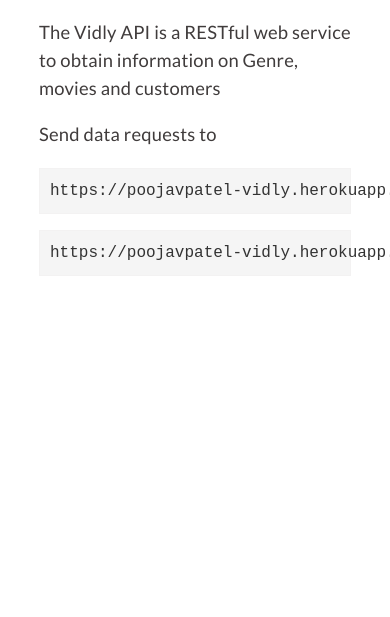
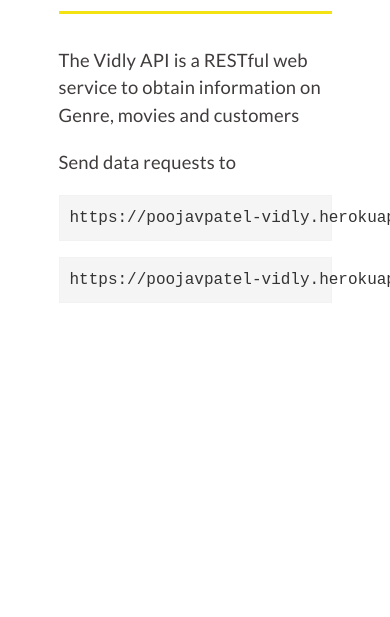
Before and after one commit to Poojavpatel/vidly, a website: page static/index.html in a window 390 px wide. Shown: the part 227-844 px from the top of the page. Drawn offline with Linux system fonts and the light colour scheme.

Commit message:
media query not working with express

```diff
--- a/static/index.html
+++ b/static/index.html
@@ -3,10 +3,12 @@
 <head>
 	<title>Vidly-a video rental service</title>
     <meta charset="utf-8">
+    <link rel="stylesheet" type="text/css" href="style.css">
+    <meta name="viewport" content="width=device-width , initial-scale=1.0">
     <link href="https://fonts.googleapis.com/css?family=Lato" rel="stylesheet">
-	<link rel="stylesheet" type="text/css" href="style.css">
 </head>
 <body>
+    <div class="fullcontainer">
         <div class="heading">
             <h1>Welcome to Vidly API</h1>
             <h2>A video rental service</h2>
@@ -16,5 +18,6 @@
         <p>Send data requests to</p>
         <pre>https://poojavpatel-vidly.herokuapp.com/genres/</pre>
         <pre>https://poojavpatel-vidly.herokuapp.com/customers/</pre>
+    </div>
 </body>
 </html>
--- a/static/style.css
+++ b/static/style.css
@@ -9,8 +9,10 @@
 *,*:before,*:after{
 	box-sizing: border-box;
 }
-body{
-    padding: 8% 10%;
+.fullcontainer{
+    width: 100%;
+    height: auto;
+    padding: 6% 16%;
 }
 h1{
     font-size: 2.4em;
@@ -46,3 +48,8 @@
     border: 1px solid #f3f2f2;
     border-radius: 0;
 }
+@media screen and (max-width: 550px){
+    .fullcontainer{
+        padding: 15%;
+    }
+}
```
Lines whose indentation alone changed are shown as unchanged.
